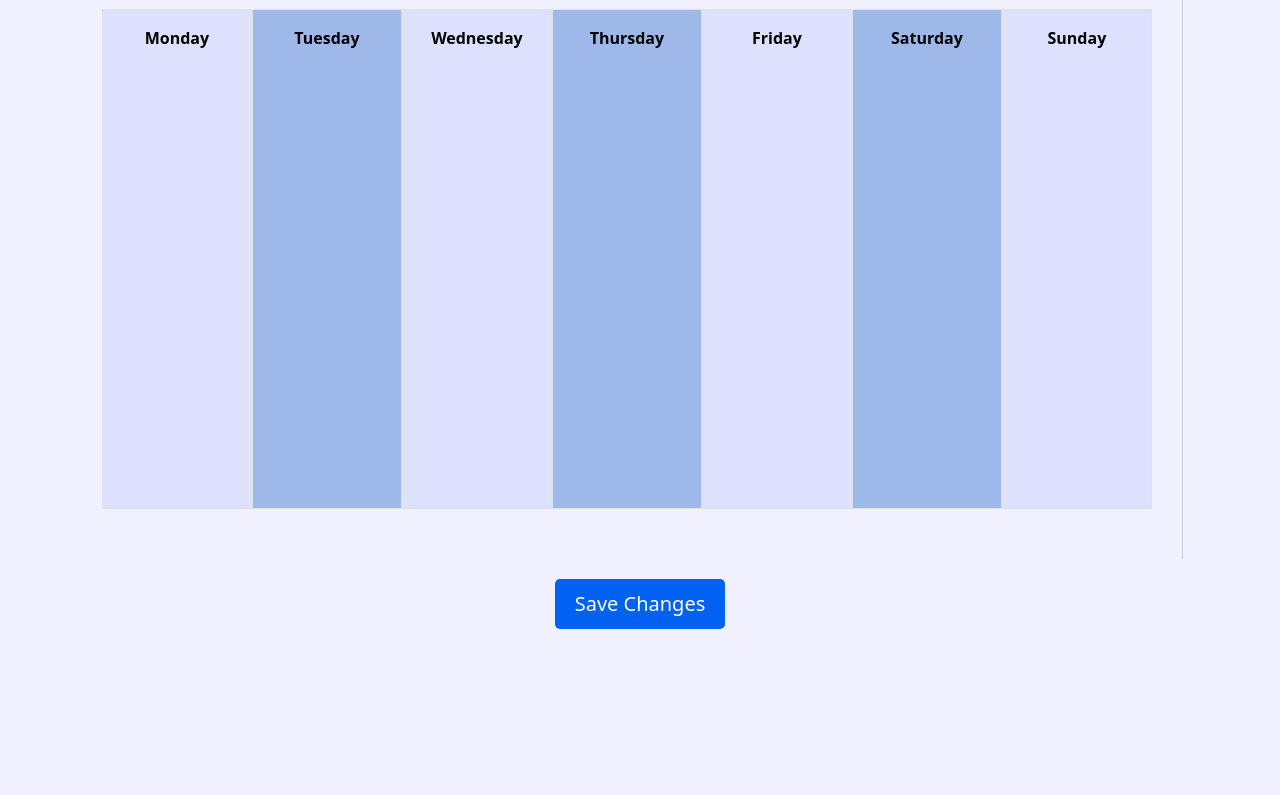
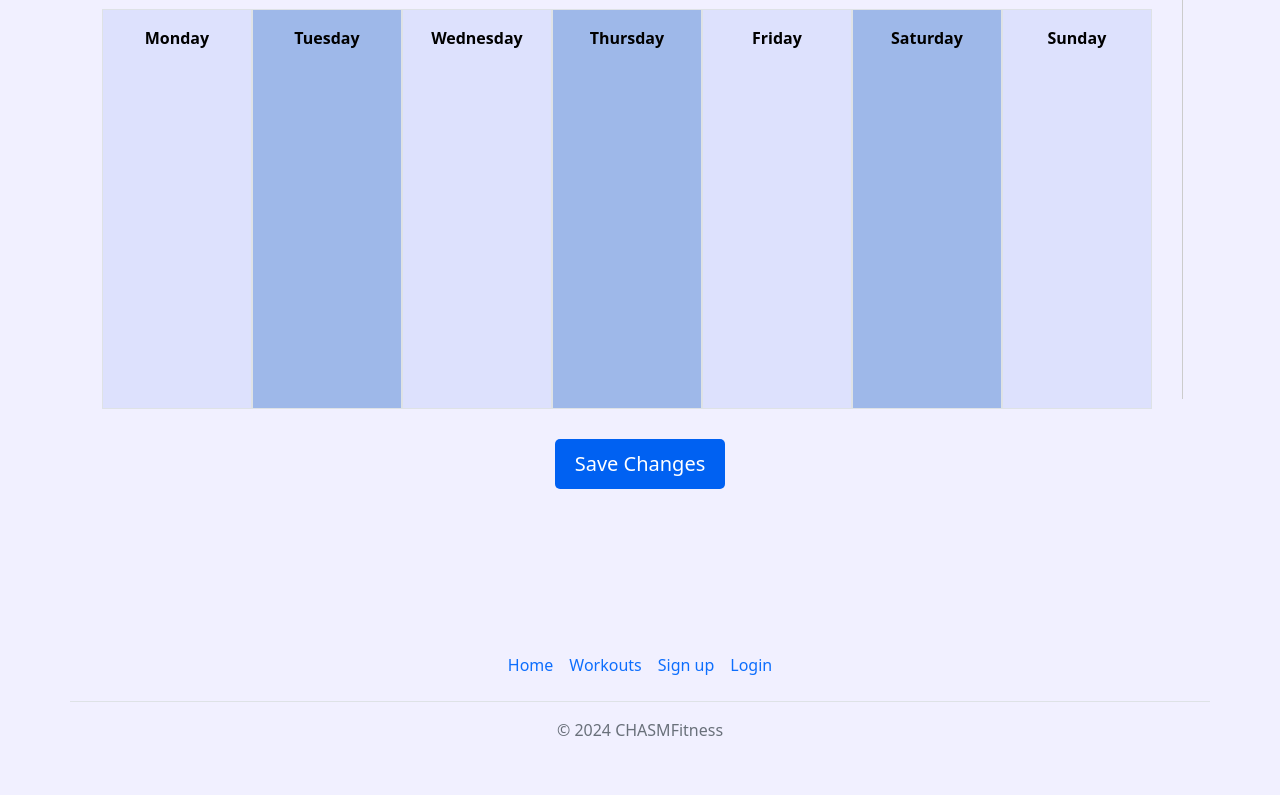
Before and after one commit to ShawnKi/SoftwareEngineeringProjectCSE3026, a Flask app: template SoftwareEngineeringProjectCSE3026-main/SoftwareEngineeringProjectCSE3026-test1/templates/schedule.html in a window 1280 px wide. Shown: the part 189-984 px from the top of the page. After the commit the page ends 925 px from the top, so only its background shows below. Run offline with Flask 3, Linux system fonts and the light colour scheme; the template is opened without the code that fills it, so the values that code supplies are empty.

Commit message:
UI wokrouts changes

```diff
--- a/SoftwareEngineeringProjectCSE3026-main/SoftwareEngineeringProjectCSE3026-test1/templates/schedule.html
+++ b/SoftwareEngineeringProjectCSE3026-main/SoftwareEngineeringProjectCSE3026-test1/templates/schedule.html
@@ -32,7 +32,7 @@
 
     .workouts {
         flex: 0.8;
-        height: 70vh;
+        height: 50vh;
         overflow-y: auto;
         padding: 5px;
         border-left: 1px solid #ccc;
@@ -157,7 +157,7 @@
         width: 150px;
         flex-grow: 0;
         flex-shrink: 1;
-        min-height: 500px;
+        min-height: 400px;
         padding: 10px;
         border: 1px solid #dee2e6;
         text-align: center;
```
